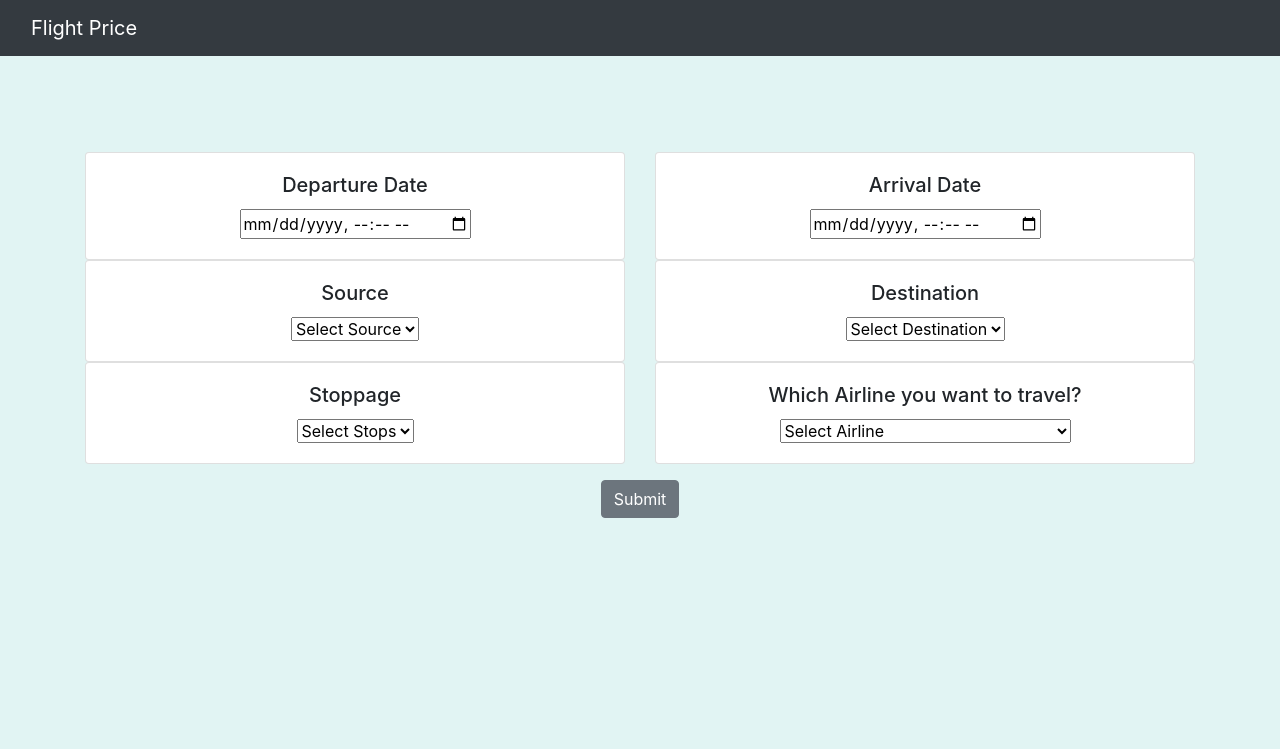
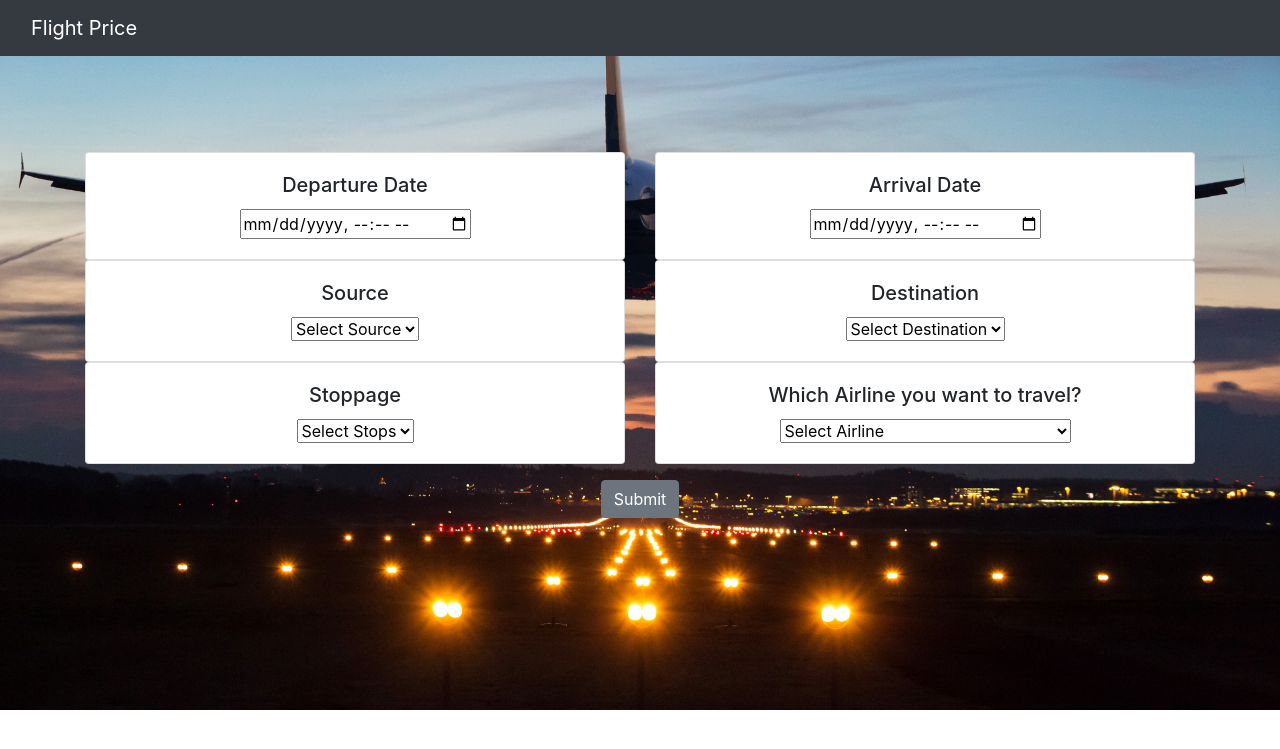
Before and after one commit to 21wh1a0540/renderdairfare, a Flask app: page / in a window 1280 px wide. Shown: the top 749 px of the page. Run offline with Flask 3, Linux system fonts and the light colour scheme; parts of the project's set-up code (start-up, migrations or seed data) failed here and were passed over; some libraries are stand-ins or nearby versions.

Commit message:
styles.css

```diff
--- a/static/css/styles.css
+++ b/static/css/styles.css
@@ -1,7 +1,13 @@
+
 body {
-    background-color: #e1f4f3;
-    text-align: center;
+        background-image: url('f.jpg');
+
+        background-size: cover; /* Ensures the image covers the entire page */
+        background-position: center center; /* Centers the background image */
+        background-repeat: no-repeat; /* Prevents the image from repeating */
+        text-align: center;
 }
+
 
 .navbar {
     background-color: #333333;
```
